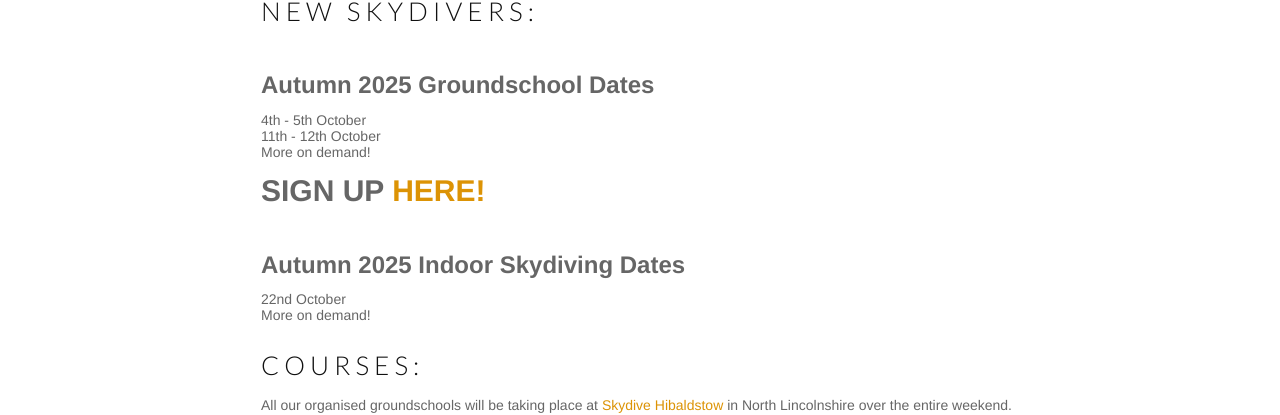
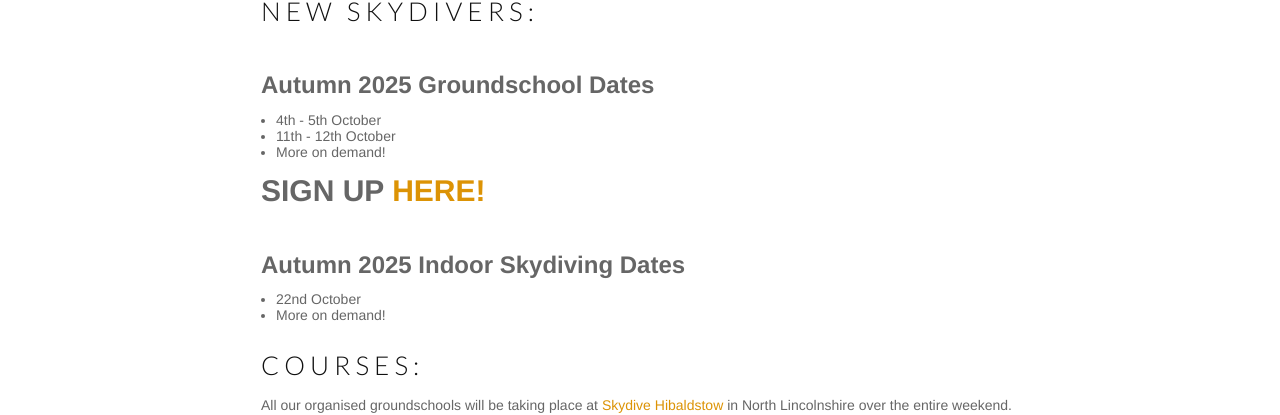
Before and after one commit to uoysc/uoysc.github.io, a Jekyll site: the page built from courses/index.html, in a window 1280 px wide. Shown: the part 476-891 px from the top of the page. Built offline with Jekyll 4.4.1, drawn with Linux system fonts in a browser that asks for light colours; nearby versions of some CDN libraries.

Commit message:
fix bullet formatting

```diff
--- a/courses/index.html
+++ b/courses/index.html
@@ -19,7 +19,7 @@ title: Skydiving Courses
 	  <br>
 	  <p style = "font-size: 24px;"><b> Autumn 2025 Groundschool Dates </b></p>
 	  <p style = "font-size: 18px;" >
-		<ul>
+		<ul class = "bullet">
 			<li>4th - 5th October</li>
 			<li>11th - 12th October</li>
 			<li>More on demand!</li>
@@ -29,7 +29,7 @@ title: Skydiving Courses
 
 	<p style = "font-size: 24px;"><b> Autumn 2025 Indoor Skydiving Dates </b></p>
 	<p style = "font-size: 18px;" >
-		<ul>
+		<ul class = "bullet">
 			<li>22nd October</li>
 			<li>More on demand!</li>
 		</ul>
```
